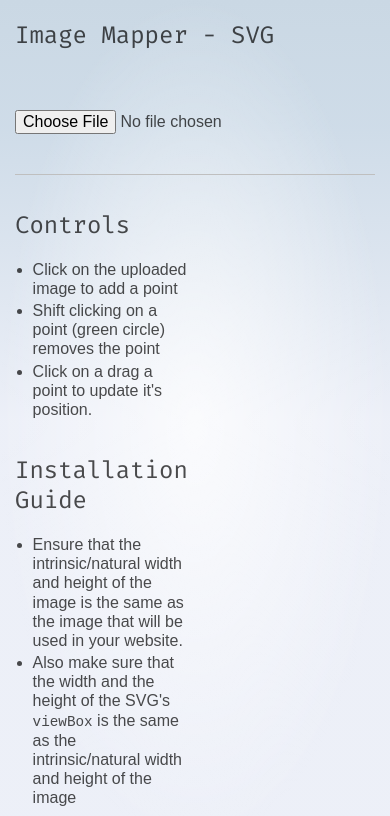
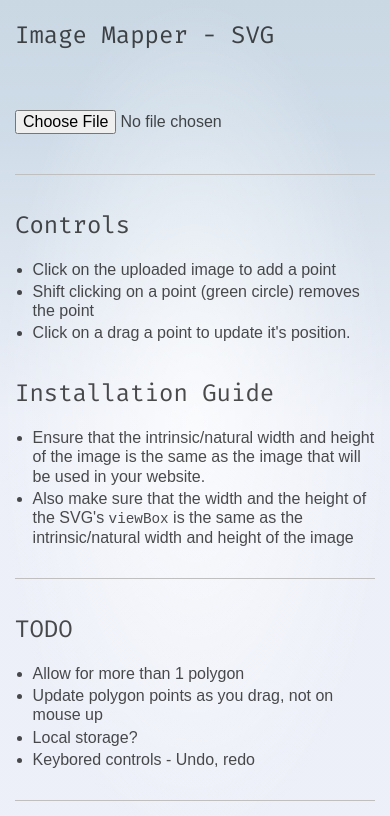
Before and after one commit to ehylam/image-mapper-svg, a SvelteKit app: page / in a window 390 px wide. Shown: the top 816 px of the page. Built offline with nearby package versions, Linux system fonts and the light colour scheme.

Commit message:
Minor mobile styling tweaks

```diff
--- a/src/routes/+page.svelte
+++ b/src/routes/+page.svelte
@@ -62,8 +62,10 @@
 		border-bottom: 1px solid #bfbfbf;
 	}
 
-	.group div {
-		flex-basis: calc(50% - max(1.5vw, 15px) / 2)
+	@media (min-width: 1024px) {
+		.group div {
+			flex-basis: calc(50% - max(1.5vw, 15px) / 2)
+		}
 	}
 
 	.group span {
```
